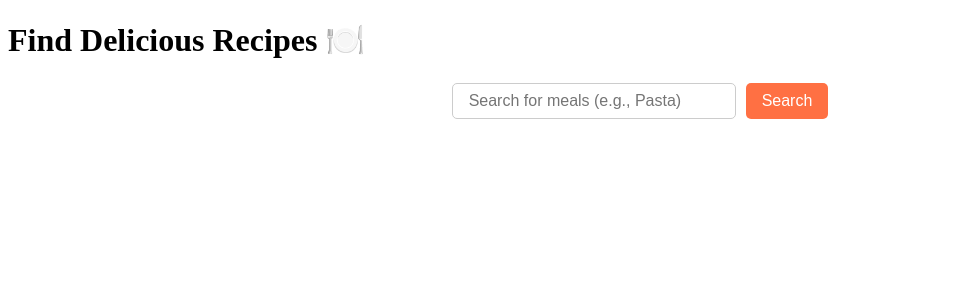
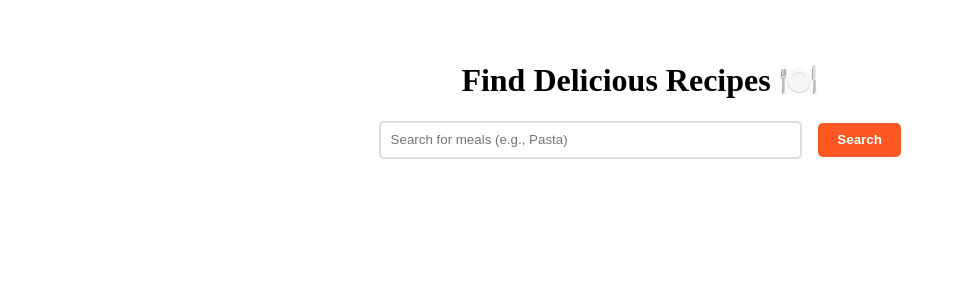
Before and after one commit to NamanKajla/Tasty-Bites, a React (Vite) app: page / in a window 1280 px wide. Shown: the top 300 px of the page, without its empty margins (0-956 px from the left). Built offline with nearby package versions, Linux system fonts and the light colour scheme.

Commit message:
update Home.css

```diff
--- a/src/pages/Home.css
+++ b/src/pages/Home.css
@@ -1,33 +1,32 @@
-.home-container {
+.home-page {
   text-align: center;
   padding: 2rem;
 }
 
-  .search-form {
-    margin-top: 1.5rem;
-    display: flex;
-    justify-content: center;
-    gap: 10px;
-  }
-
 .search-form input {
-    padding: 0.5rem 1rem;
-    width: 250px;
-    font-size: 16px;
-    border: 1px solid #ccc;
+  padding: 0.6rem;
+  width: 60%;
+  max-width: 400px;
+  border: 2px solid #ddd;
   border-radius: 5px;
+  margin-right: 1rem;
 }
 
 .search-form button {
-    padding: 0.5rem 1rem;
-    font-size: 16px;
-    background-color: #ff7043;
+  padding: 0.6rem 1.2rem;
+  border: none;
+  background-color: #ff5722;
   color: white;
-    border: none;
+  font-weight: bold;
   border-radius: 5px;
   cursor: pointer;
 }
 
-  .search-form button:hover {
-    background-color: #ff5722;
+.input-error {
+  border-color: red;
 }
+
+.error-text {
+  color: red;
+  margin-top: 0.5rem;
+}
```
Lines whose indentation alone changed are shown as unchanged.
